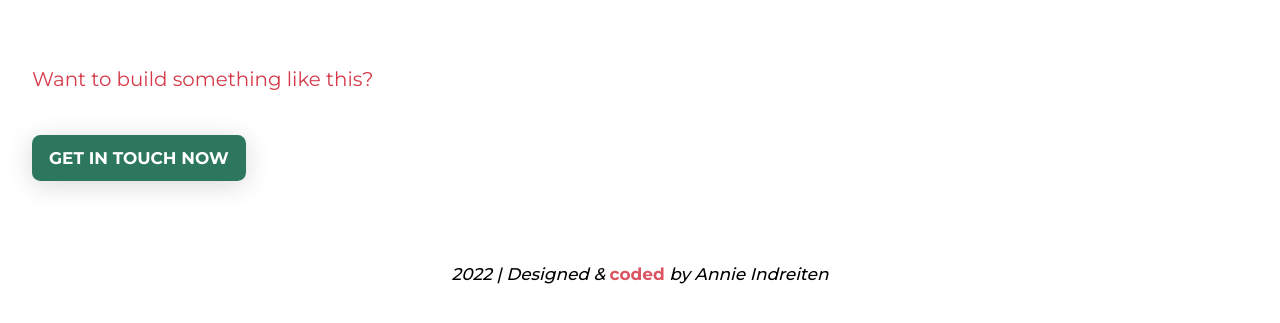
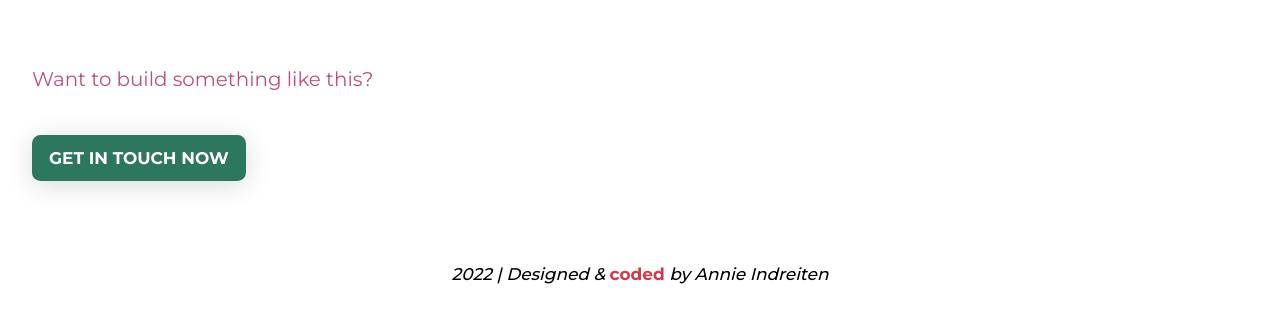
Before and after one commit to AnnieCat73/portfolio-master-website, a plain HTML site: page dev-camp-learning.html in a window 1280 px wide. Shown: the part 2987-3310 px from the top of the page. Drawn offline with Linux system fonts and the light colour scheme.

Commit message:
Contrast testing

```diff
--- a/style.css
+++ b/style.css
@@ -1110,7 +1110,7 @@ textarea::placeholder {
 }
 
 .footer-text span{
-  color: var(--clr-accent-600);
+  color: var(--clr-accent-550);
   font-weight: var(--fw-700);
   font-style: normal;
 }
@@ -1139,7 +1139,7 @@ textarea::placeholder {
 }
 
 .project-sub-heading {
-  color: var(--clr-accent-550);
+  color: var(--clr-accent-500);
   font-weight: var(--fw-400);
 }
 
```
